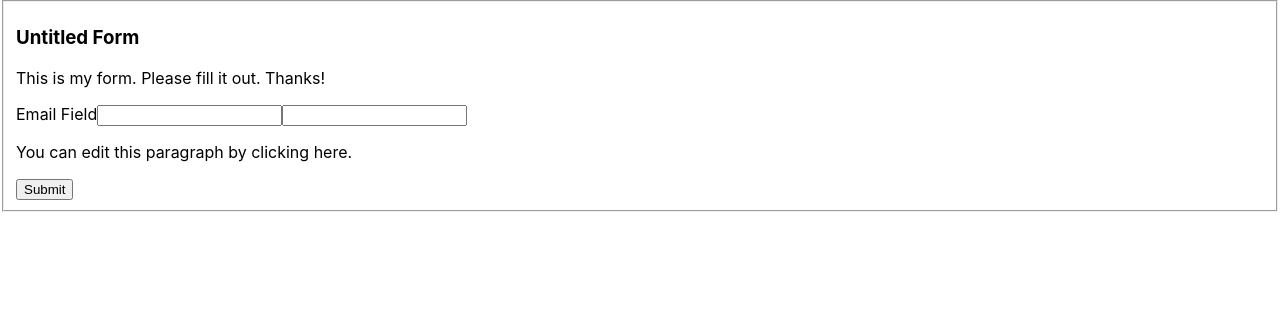
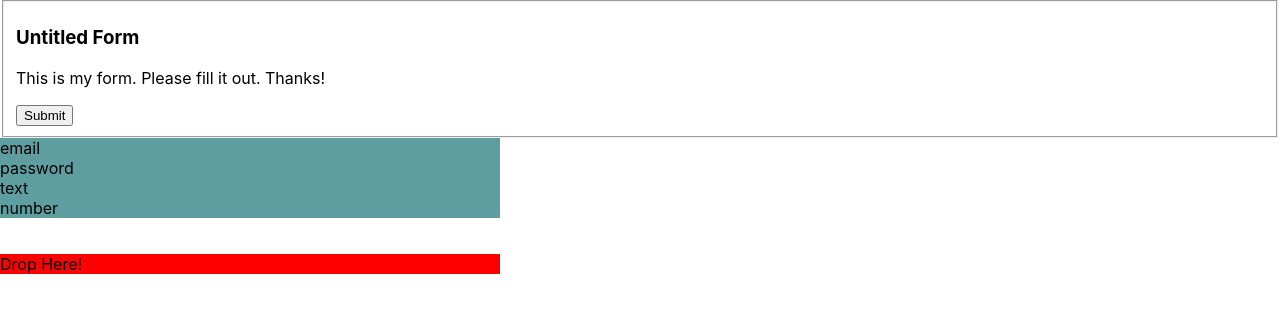
Before and after one commit to SalotJay/form-builder, a React (Create React App) app: page / in a window 1280 px wide. Shown: the top 312 px of the page. Built offline with nearby package versions, Linux system fonts and the light colour scheme.

Commit message:
Form Builder

```diff
--- a/package.json
+++ b/package.json
@@ -11,8 +11,10 @@
     "@types/react": "^18.0.26",
     "@types/react-dom": "^18.0.9",
     "formBuilder": "^3.8.3",
+    "node-sass": "^7.0.3",
     "react": "^18.2.0",
     "react-dnd": "^16.0.1",
+    "react-dnd-html5-backend": "^16.0.1",
     "react-dom": "^18.2.0",
     "react-scripts": "5.0.1",
     "typescript": "^4.9.4",
--- a/src/App.tsx
+++ b/src/App.tsx
@@ -1,24 +1,54 @@
-const FormObject = (type: string) => {
-  return (
+import { Basket } from "./drop";
+import { DndProvider } from "react-dnd";
+import { HTML5Backend } from "react-dnd-html5-backend";
+import { useState } from "react";
+
+const inputObject: any = {
+  email: (index: number, label: string) => (
+    <>
+      <label className="control-label" htmlFor={`email-${index}`}>
+        {label}
+        <br />
+      </label>
+      <input type="email" id={`email-${index}`} name={`email-${index}`} />
+    </>
+  ),
+  password: (index: number, label: string) => (
+    <>
+      <label className="control-label" htmlFor={`password-${index}`}>
+        {label}
+        <br />
+      </label>
       <input
-      type={type}
-      id="email_1"
-      name="email_1"
-      data-alias=""
-      className="form-control"
+        type="password"
+        id={`password-${index}`}
+        name={`password-${index}`}
       />
-  );
+    </>
+  ),
+  number: (index: number, label: string) => (
+    <>
+      <label className="control-label" htmlFor={`number-${index}`}>
+        {label}
+        <br />
+      </label>
+      <input type="number" id={`number-${index}`} name={`number-${index}`} />
+    </>
+  ),
+  text: (index: number, label: string) => (
+    <>
+      <label className="control-label" htmlFor={`text-${index}`}>
+        {label}
+        <br />
+      </label>
+      <input type="text" id={`text-${index}`} name={`text-${index}`} />
+    </>
+  ),
 };
 
-const object = [
-  {
-    type: "email",
-    name: "email_1",
-    id: "email_1",
-  },
-  { type: "password", name: "password1", id: "password1" },
-];
-export default function App({ isDragging, text }: any) {
+export default function App() {
+  const [formBuilder, setFormBuilder] = useState<any>([]);
+
   return (
     <>
       <form id="form-app">
@@ -31,18 +61,14 @@ export default function App({ isDragging, text }: any) {
           </div>
           <div className="col-xs-12">
             <div className="form-group">
-              <label className="control-label" htmlFor="email_1">
-                Email Field
-              </label>
-              {object.map((index) => {
-               return FormObject(index.type)
-              })}
+              {formBuilder.map((data: any, index: number) => (
+                <>
+                  {inputObject[data?.type](index, data?.label)}
+                  <br />
+                </>
+              ))}
             </div>
           </div>
-          <div className="col-xs-12">
-            <p>You can edit this paragraph by clicking here.</p>
-          </div>
-          <div className="col-xs-12">
           <div className="form-action">
             <button
               type="submit"
@@ -53,9 +79,12 @@ export default function App({ isDragging, text }: any) {
               Submit
             </button>
           </div>
-          </div>
         </fieldset>
       </form>
+      <DndProvider backend={HTML5Backend}>
+        {/* Here, render a component that uses DND inside it */}
+        <Basket setFormBuilder={setFormBuilder} />
+      </DndProvider>
     </>
   );
 }
--- /dev/null
+++ b/src/card.tsx
@@ -0,0 +1,18 @@
+import React from "react";
+import { useDrag } from "react-dnd";
+
+export const Card = ({ id, type, label }: any) => {
+  const [{ isDragging }, dragRef] = useDrag({
+    type: "form-builder",
+    item: { id, type, label },
+    collect: (monitor) => ({
+      isDragging: monitor.isDragging(),
+    }),
+  });
+  return (
+    <div ref={dragRef}>
+      {type}
+      {isDragging}
+    </div>
+  );
+};
--- /dev/null
+++ b/src/drop.tsx
@@ -0,0 +1,46 @@
+import React, { useState } from "react";
+import { useDrop } from "react-dnd";
+import { Card } from "./card";
+import "./index.scss";
+
+const FORM_BUILDER = [
+  { id: 1, type: "email", label: "Please Enter Email" },
+  { id: 2, type: "password", label: "Please Enter Password" },
+  { id: 3, type: "text", label: "Please Enter text" },
+  { id: 4, type: "number", label: "Please Enter text" },
+];
+
+export const Basket = ({ setFormBuilder }: any) => {
+  const [basket, setBasket] = useState([]);
+  // eslint-disable-next-line @typescript-eslint/no-unused-vars
+  const [{ isOver }, dropRef] = useDrop({
+    accept: "form-builder",
+    drop: (item) => {
+      setBasket((basket: any) =>
+        !basket.includes(item) ? [...basket, item] : basket
+      );
+      setFormBuilder((basket: any) =>
+        !basket.includes(item) ? [...basket, item] : basket
+      );
+    },
+    collect: (monitor) => ({
+      isOver: monitor.isOver(),
+    }),
+  });
+
+  return (
+    <React.Fragment>
+      <div className="card">
+        {FORM_BUILDER.map((form) => (
+          <Card draggable id={form.id} type={form.type} label={form.label} />
+        ))}
+      </div>
+      <div className="basket" ref={dropRef}>
+        {basket.map((form: any) => (
+          <Card id={form.id} type={form.type} label={form.label} />
+        ))}
+        {<div className="mt-12">Drop Here!</div>}
+      </div>
+    </React.Fragment>
+  );
+};
--- /dev/null
+++ b/src/index.scss
@@ -0,0 +1,15 @@
+.card {
+  background-color: cadetblue;
+  width: 500px;
+}
+.basket {
+  margin-top: 36px;
+  width: 500px;
+  background-color: red;
+}
+.mt-12 {
+  margin-top: 12px;
+}
+.control-label {
+  color: blue;
+}
```
Lines whose indentation alone changed are shown as unchanged.
